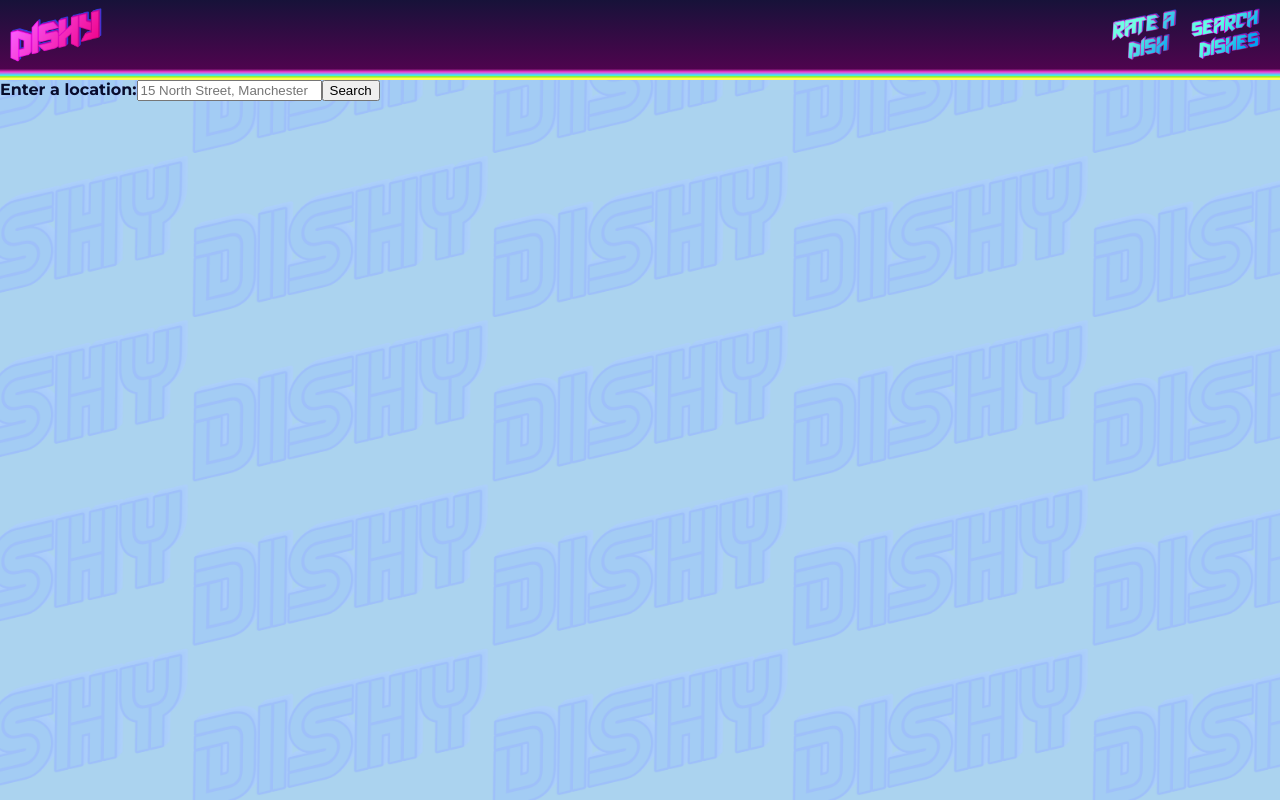
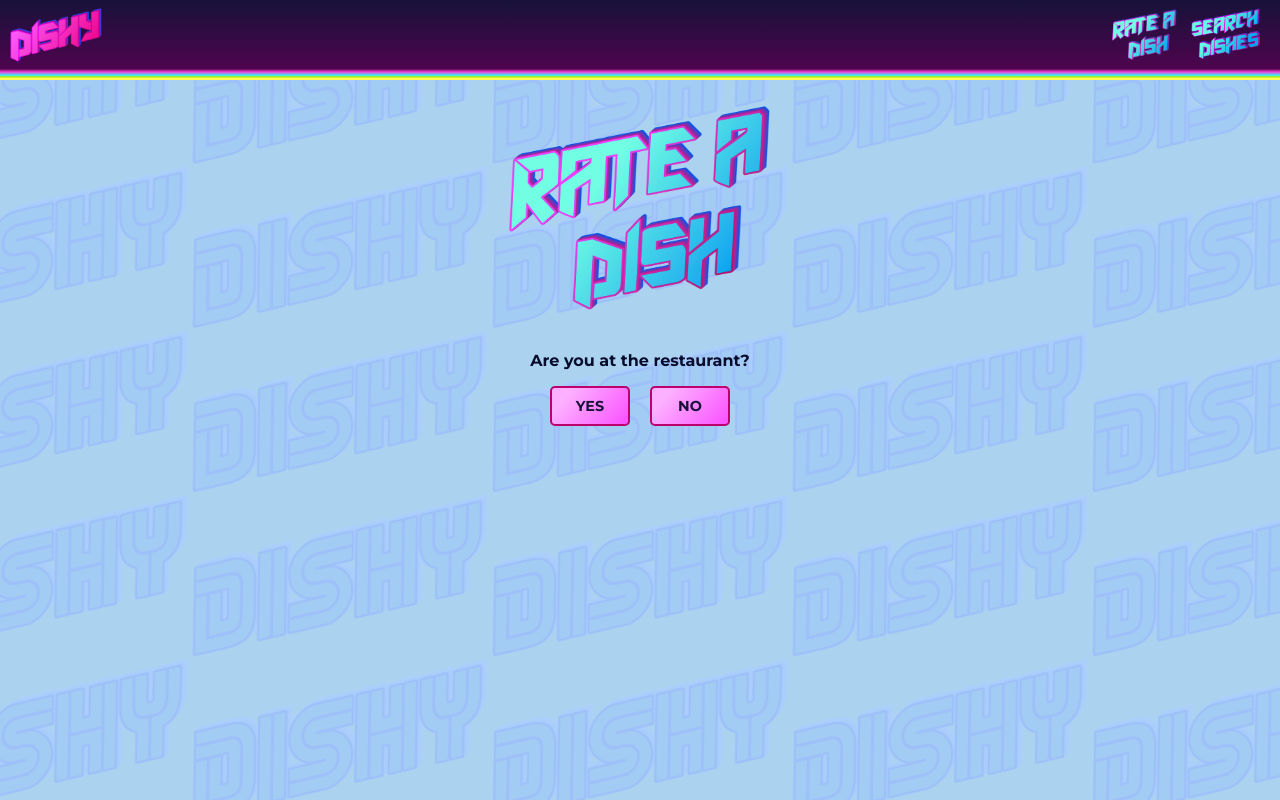
Before and after one commit to DevArrowsmith/dishy, a React (Create React App) app: page /#/review in a window 1280 px wide. Built offline with nearby package versions, Linux system fonts and the light colour scheme; no server answers.

Commit message:
Replace ReviewDishPage hard-coded structure with conditional component rendering to account for possibility of geolocation data being unavailable or user being away from the restaurant. Style ReviewDishPage.

```diff
--- a/src/components/HomePage/HomePage.js
+++ b/src/components/HomePage/HomePage.js
@@ -13,10 +13,10 @@
 
 
       <p className="HomePage-text">
-        Dishy finds all the top-rated dishes in the city.
+        Dishy finds all the top-rated dishes in your location.
       </p>
       <p className="HomePage-text">
-        Find the best burritos the city has to offer!
+        Find the very best food near you!
       </p>
 
       <div className="HomePage-buttons-container">
--- a/src/components/ReviewDishPage/ReviewDishPage.js
+++ b/src/components/ReviewDishPage/ReviewDishPage.js
@@ -1,62 +1,78 @@
-import React, { useState } from "react";
-import "../../styles/ReviewDishPage.css";
-import getRestaurantsByLocation from "../../controllers/getRestaurantsByLocation";
-import ReviewForm from "./ReviewForm";
-
+import { useState, useEffect } from 'react';
+import '../../styles/ReviewDishPage.css';
+import getRestaurantsBySearch from '../../controllers/getRestaurantsBySearch';
+import getRestaurantsByGeolocation from '../../controllers/getRestaurantsByGeolocation';
+import StillAtRestaurantSelector from './StillAtRestaurantSelector';
+import SearchForRestaurant from './SearchForRestaurant';
+import ReviewForm from './ReviewForm';
+import reviewHeaderImage from '../../assets/review-image-1.png'
 import mockDishesList from '../../mockData/mockDishesList';
 
 const ReviewDishPage = () => {
 
   const initialState = {
-    location: "",
-    restaurantsLoading: false,
+    renderStillAtRestaurant: false,
+    renderSearchForRestaurant: false,
+    renderReviewForm: false,
+    geolocation: {
+      latitude: "a",
+      longitude: "",
+    },
+    locationSearch: "",
     restaurantsList: [],
     review: {
       restaurant: "",
       dish: mockDishesList[0],//TODO: Set to "" once mock data is removed.
       rating: "10",
     },
-    reviewSending: false,
-    reviewSubmittedSuccess: "",
   };
 
-  const [location, setLocation] = useState(initialState.location);
+  const [geolocation, setGeolocation] = useState(initialState.geolocation);
 
-  const [restaurantsLoading, setRestaurantsLoading] = useState(initialState.restaurantsLoading);
+  const [locationSearch, setLocationSearch] = useState(initialState.locationSearch);
 
   const [restaurantsList, setRestaurantsList] = useState(initialState.restaurantsList);
 
   const [review, setReview] = useState(initialState.review);
 
-  const [reviewSending, setReviewSending] = useState(initialState.reviewSending);
+  const [renderStillAtRestaurantSelector, setRenderStillAtRestaurantSelector] = useState(initialState.renderStillAtRestaurant);
 
-  const [reviewSubmittedSuccess, setReviewSubmittedSuccess] = useState(initialState.reviewSubmittedSuccess);
+  const [renderSearchForRestaurant, setRenderSearchForRestaurant] = useState(initialState.renderSearchForRestaurant);
 
+  const [renderReviewForm, setRenderReviewForm] = useState(initialState.renderReviewForm);
 
-  const handleLocationChange = (event) => {
-    setLocation(event.target.value)
+  const handleLocationSearchChange = (event) => {
+    setLocationSearch(event.target.value)
   };
 
-  const handleRestaurantGet = async (event) => {
-    event.preventDefault();
-    const restaurantsData = await getRestaurantsByLocation(location);
-    console.log(restaurantsData); //TODO: Remove.
+  const handleGetRestaurantsByGeolocation = async () => {
+
+    let restaurantsData;
+    restaurantsData = await getRestaurantsByGeolocation(geolocation.latitude, geolocation.longitude);
+
     await setRestaurantsList(restaurantsData.restaurants);
     await setReview({
       ...review,
       restaurant: restaurantsData.restaurants[0].id,
-    })
+    });
+
+    console.log();
   };
-/*
-  const handleDishesGet = async (event) => {
-//TODO: This handler will invoke the controller that gets a list of foods from our database.
-setReview({
+
+  const handleGetRestaurantsBySearch = async (event) => {
+    event.preventDefault();
+
+    let restaurantsData;
+    restaurantsData = await getRestaurantsBySearch(locationSearch);
+
+    await setRestaurantsList(restaurantsData.restaurants);
+    await setReview({
       ...review,
-      dish: mockDishesList[0],
-    })
-  };
-  handleDishesGet(); //TODO: Delete this line when the handler is properly set up.
-*/
+      restaurant: restaurantsData.restaurants[0].id,
+    });
+
+    setRenderReviewForm(true);
+  }
 
   const handleReviewChange = (event) => {
     setReview({
@@ -66,37 +82,82 @@
   };
 
   const handleSubmitReviewForm = (event) => {
-    event.preventDefault();
+    event.preventDefault()
     console.log(review);
     //TODO: This component will invoke the form submission.
   }
 
+  const handleSetGeolocation = () => {
+    const setGeolocationState = async(locationData) => {
+      await setGeolocation({
+        latitude: locationData.coords.latitude.toString(),
+        longitude: locationData.coords.longitude.toString(),
+      })
+    }
+
+    window.navigator.geolocation.getCurrentPosition(setGeolocationState);
+  };
+
+  const pageSetup = async () => {
+    await handleSetGeolocation();
+    console.log(geolocation);
+    await geolocation.latitude
+    ? setRenderStillAtRestaurantSelector(true)
+    : setRenderSearchForRestaurant(true)
+  }
+
+  useEffect(() => {
+    pageSetup();
+  }, []);
+
+  const atRestaurantNowHandler = async () => {
+    await setRenderSearchForRestaurant(false);
+    await setRenderReviewForm(true);
+    await setReview(initialState.review);
+    handleGetRestaurantsByGeolocation();
+  };
+
+  const notAtRestaurantNowHandler = async () => {
+    await setRenderReviewForm(false);
+    await setRenderSearchForRestaurant(true);
+    await setReview(initialState.review);
+  };
+
   return (
-      <>
-        <div className="location-input">
-          <label htmlFor="location">
-            Enter a location:
-            <input
-              id="location"
-              name="location"
-              placeholder="15 North Street, Manchester"
-              onChange={handleLocationChange}
-              value={location}
+    <div className="ReviewDishPage">
+
+      <h2 className="ReviewPage-header" id="ReviewPage-header">
+        <img src={reviewHeaderImage} alt="Rate a Dish"/>
+      </h2>
+
+      <div className="form-container">
+
+        <StillAtRestaurantSelector
+          renderComponent={renderStillAtRestaurantSelector}
+          atRestaurantNowHandler={atRestaurantNowHandler}
+          notAtRestaurantNowHandler={notAtRestaurantNowHandler}
+          handle
         />
-          </label>
-          <button type="submit" onClick={handleRestaurantGet}>
-            Search
-          </button>
+
+        <SearchForRestaurant
+          renderComponent={renderSearchForRestaurant}
+          handleLocationChange={handleLocationSearchChange}
+          handleGetRestaurants={handleGetRestaurantsBySearch}
+          location={locationSearch}
+        />
 
         <ReviewForm
+          renderComponent={renderReviewForm}
           restaurantsList={restaurantsList}
           dishesList={mockDishesList}
           currentRating={review.rating}
           handleFieldChange={handleReviewChange}
           handleSubmitReviewForm={handleSubmitReviewForm}
         />
+
+
       </div>
-    </>
+    </div>
   );
 };
 
--- /dev/null
+++ b/src/components/ReviewDishPage/SearchForRestaurant.js
@@ -0,0 +1,30 @@
+
+const SearchForRestaurant = ({ renderComponent, handleLocationChange, handleGetRestaurants, location }) => {
+  if (renderComponent) {
+    return (
+      <div className="form-field">
+        <label htmlFor="set-location">
+          Enter the restaurant's address:
+          <input
+            id="set-location"
+            className="form-input"
+            name="set-location"
+            placeholder="7 Main Street, Manchester"
+            onChange={handleLocationChange}
+            value={location}
+          />
+        </label>
+        <button
+          id="find-restaurant-submit-button"
+          className="form-button"
+          type="submit" onClick={handleGetRestaurants}>
+            Search
+        </button>
+      </div>
+    );
+  } else {
+    return null
+  };
+};
+
+export default SearchForRestaurant;
--- /dev/null
+++ b/src/components/ReviewDishPage/StillAtRestaurantSelector.js
@@ -0,0 +1,38 @@
+
+const StillAtRestaurantSelector = ({ renderComponent, atRestaurantNowHandler, notAtRestaurantNowHandler }) => {
+  if (renderComponent) {
+
+    return (
+      <div
+        className="form-field"
+        id="StillAtRestaurantSelector"
+      >
+        <p className="ReviewDishPage-text">
+          Are you at the restaurant?
+        </p>
+
+        <div
+          id="stillAtRestaurantButtonsContainer"
+        >
+          <button
+            className="form-button stillAtRestaurantButton"
+            onClick={atRestaurantNowHandler}
+          >
+            Yes
+          </button>
+
+          <button
+            className="form-button stillAtRestaurantButton"
+            onClick={notAtRestaurantNowHandler}
+          >
+            No
+          </button>
+        </div>
+      </div>
+    )
+  } else {
+    return null
+  };
+};
+
+export default StillAtRestaurantSelector;
--- /dev/null
+++ b/src/controllers/getRestaurantsByGeolocation.js
@@ -0,0 +1,15 @@
+const axios = require('axios');
+
+const getRestaurantsByGeolocation = (latitude, longitude) => {
+  return axios.get(`http://localhost:5000/restaurants/geolocation/${latitude}/${longitude}`)
+  .then((response) => {
+    return({
+      status: response.status,
+      restaurants: response.data.businesses
+    })
+  });
+};
+
+/*TODO: Create error handling.*/
+
+export default getRestaurantsByGeolocation;
--- a/src/styles/App.css
+++ b/src/styles/App.css
@@ -1,7 +1,8 @@
 .App {
-  height: 100vh;
+  min-height: 100vh;
+  height: auto;
   width: 100vw;
   background-image: url("../assets/text-bg-2.png");
   background-size: 300px auto;
-  background-position: center;
+  background-position: top;
 };
--- a/src/styles/ReviewDishPage.css
+++ b/src/styles/ReviewDishPage.css
@@ -0,0 +1,102 @@
+.ReviewDishPage {
+  height: calc(100% - 80px - 40px);
+  width: 100%;
+  padding: 20px 0;
+  display: flex;
+  text-align: center;
+  flex-flow: column nowrap;
+  align-items: center;
+}
+
+#ReviewPage-header{
+  margin: 0;
+}
+
+#ReviewPage-header img {
+  width: 70%;
+}
+
+.form-container {
+  width: 300px;
+  margin-bottom: 20px;
+  display: flex;
+  flex-flow: column nowrap;
+}
+
+.form-field {
+  width: 300px;
+  padding: 10px 0;
+  display: flex;
+  flex-flow: column nowrap;
+  align-items: center;
+}
+
+.form-input {
+  height: 30px;
+  width: calc(240px - 6px);
+  padding-left: 6px;
+  font-family: 'Montserrat', sans-serif;
+  font-size: 0.9em;
+  margin-top: 10px;
+  background-color: white;
+  border: 2px solid #BD006B;
+  border-radius: 5px;
+  text-align: center;
+}
+
+.form-input:focus {
+  border: 2px solid #FFFF51;
+}
+
+#rating-slider {
+  width: 200px;
+}
+
+.form-button {
+  font-family: 'Montserrat', sans-serif;
+  font-size: 0.9em;
+  width: 100px;
+  height: 40px;
+  color: #171239;
+  text-decoration: none;
+  text-transform: uppercase;
+  background: linear-gradient(130deg, #fcb0ff 0%, #fcb0ff 20%, #FA50FF 100%);
+  border: 2px solid #BD006B;
+  border-radius: 5px;
+  display: flex;
+  flex-flow: column nowrap;
+  justify-content: center;
+  align-items: center;
+}
+
+#stillAtRestaurantButtonsContainer {
+  display: flex;
+  flex-flow: row nowrap;
+}
+
+.stillAtRestaurantButton {
+  width: 80px;
+  margin: 0 10px;
+}
+
+#rating-form {
+  width:calc(100% - 60px);
+  margin: 10px 30px;
+  border: 2px solid #BD006B;
+  border-radius: 20px;
+  background-color: rgba(255, 255, 255, 0.300)
+}
+
+#rating-value-display {
+  display: flex;
+  flex-flow: row nowrap;
+}
+
+#rating-value-number {
+  width: 30px;
+  text-align: right;
+}
+
+#find-restaurant-submit-button {
+  margin-top: 10px;
+}
```
Also changed, not shown: src/components/ReviewDishPage/ReviewForm.js (+36 -11 lines), src/components/ReviewDishPage/SelectLocationFromList.js (added, +24 -0 lines), src/controllers/getRestaurantsBySearch.js (renamed from src/controllers/getRestaurantsByLocation.js, +4 -4 lines), src/styles/HomePage.css (+5 -6 lines). Lines whose indentation alone changed are shown as unchanged.
